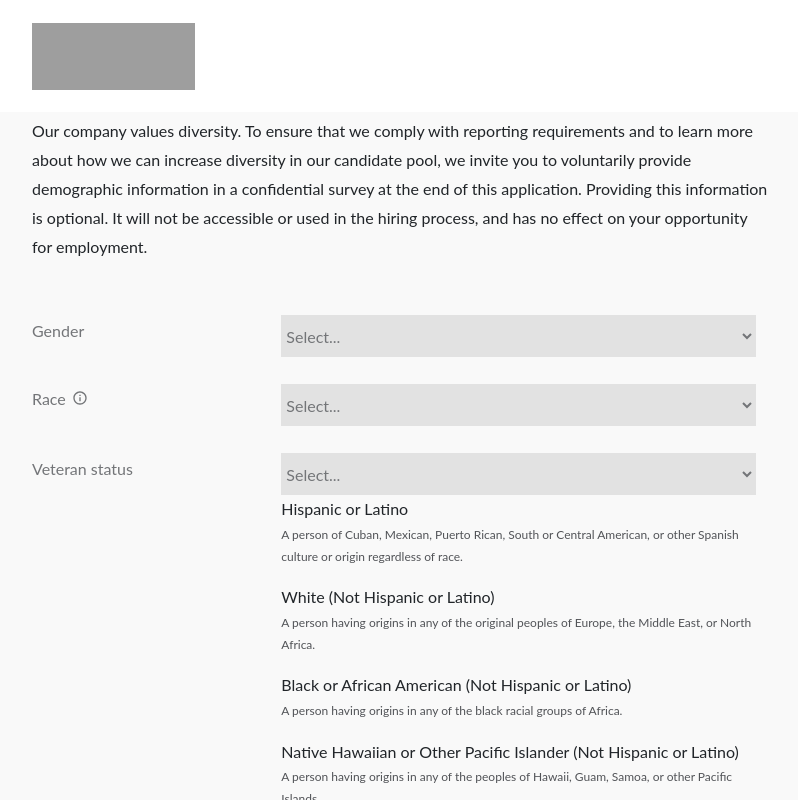
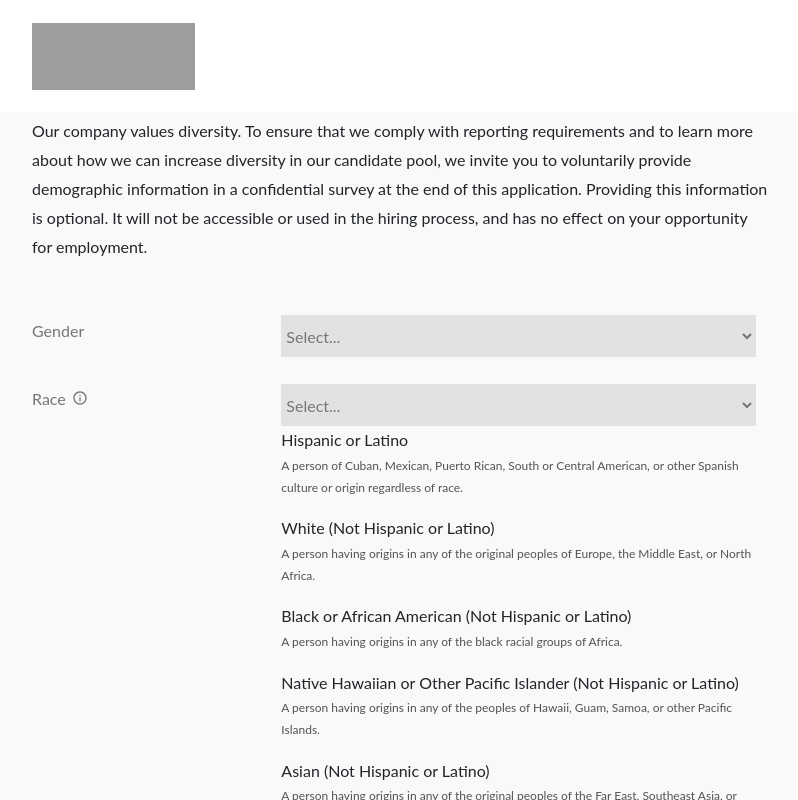
Before and after one commit to vinodiWebcode/reacthookform, a React (Create React App) app: page / in a window 1280 px wide. Both pictures are taken after a click on the label "Race". Shown: the part 1494-2294 px from the top of the page, without its empty margins (240-1038 px from the left). Built offline with nearby package versions, Linux system fonts and the light colour scheme; grey boxes are pictures that could not be loaded.

Commit message:
final code

```diff
--- a/src/components/Input.tsx
+++ b/src/components/Input.tsx
@@ -51,8 +51,8 @@ export const Input: React.FC<Props> = ({
       <div className="col-md-6 col-lg-8">
         <input  {...register(toPascalCase(Label),getValidation())} />
         {errors?errors[toPascalCase(Label)]?.type ===' required' && <p>REQUIRED FIELD</p>:null}
-        {errors?errors[toPascalCase(Label)]?.type==='pattern' && <p>Invalid value</p>:null}
-        {errors?errors[toPascalCase(Label)]?.type==='minLength' && <p>Need Min 10 char Length error</p>:null}
+        {errors?errors[toPascalCase(Label)]?.type==='pattern' && <p>Invalid VALUE</p>:null}
+        {errors?errors[toPascalCase(Label)]?.type==='minLength' && <p>Min Length error</p>:null}
       </div>
     </div>
   );
--- a/src/components/Select.tsx
+++ b/src/components/Select.tsx
@@ -10,7 +10,6 @@ interface Props {
 
 const Select: React.FC<Props> = ({ register, errors }): JSX.Element => {
   const [raceDescription, setRaceDescription] = useState(false);
-  // const Select = ({register,}) => {
   const gender = ["Male", "Female", "Decline to say"];
   const race = [
     "Hispanic or Latino",
@@ -61,22 +60,7 @@ const Select: React.FC<Props> = ({ register, errors }): JSX.Element => {
               ))}
             </select>
             {errors?.race && <p>Select race Value</p>}
-          </div>
-        </div>
-        <div className="col-md-6 col-lg-4">
-          <label>Veteran status</label>
-        </div>
-        <div className="col-md-6 col-lg-8">
-          <div className="w-100">
-            <select className="w-100" {...register("race", { required: true })}>
-              <option value="">Select...</option>
-              {Vet.map((item) => (
-                <option>{item}</option>
-              ))}
-            </select>
-            {errors?.Vet && <p>Select Vet Value</p>}
-
-            {raceDescription ? (
+            {raceDescription ? <div>
               <div>
                 <div className="infoStyle">
                   <div>Hispanic or Latino</div>
@@ -138,7 +122,23 @@ const Select: React.FC<Props> = ({ register, errors }): JSX.Element => {
                   </p>
                 </div>
               </div>
-            ) : null}
+            </div> : null}
+          </div>
+        </div>
+        <div className="col-md-6 col-lg-4">
+          <label>Veteran status</label>
+        </div>
+        <div className="col-md-6 col-lg-8">
+          <div className="w-100">
+            <select className="w-100" {...register("Vet", { required: true })}>
+              <option value="">Select...</option>
+              {Vet.map((item) => (
+                <option>{item}</option>
+              ))}
+            </select>
+            {errors?.Vet && <p>Select Vet Value</p>}
+
+
           </div>
         </div>
       </div>
```
